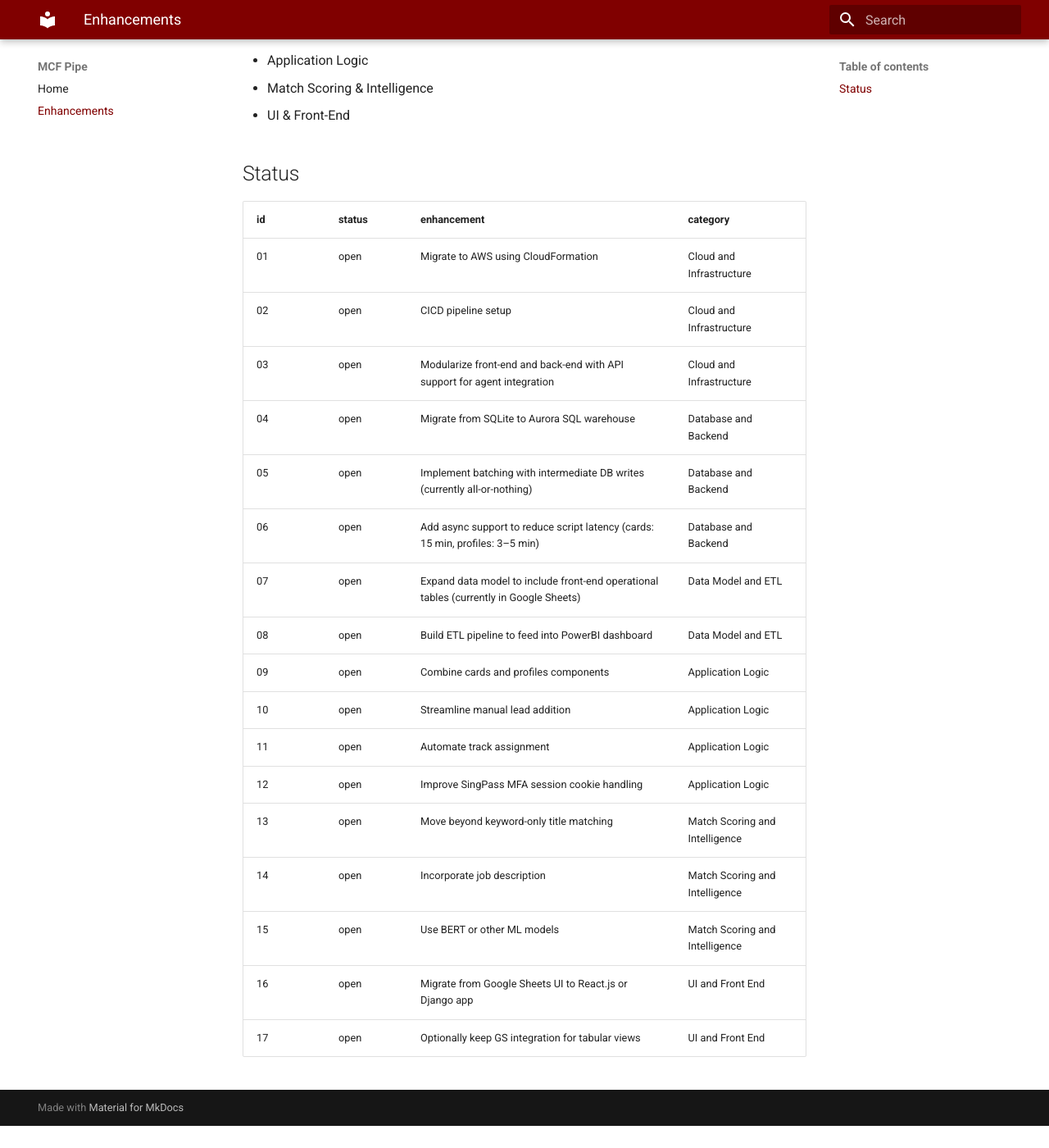
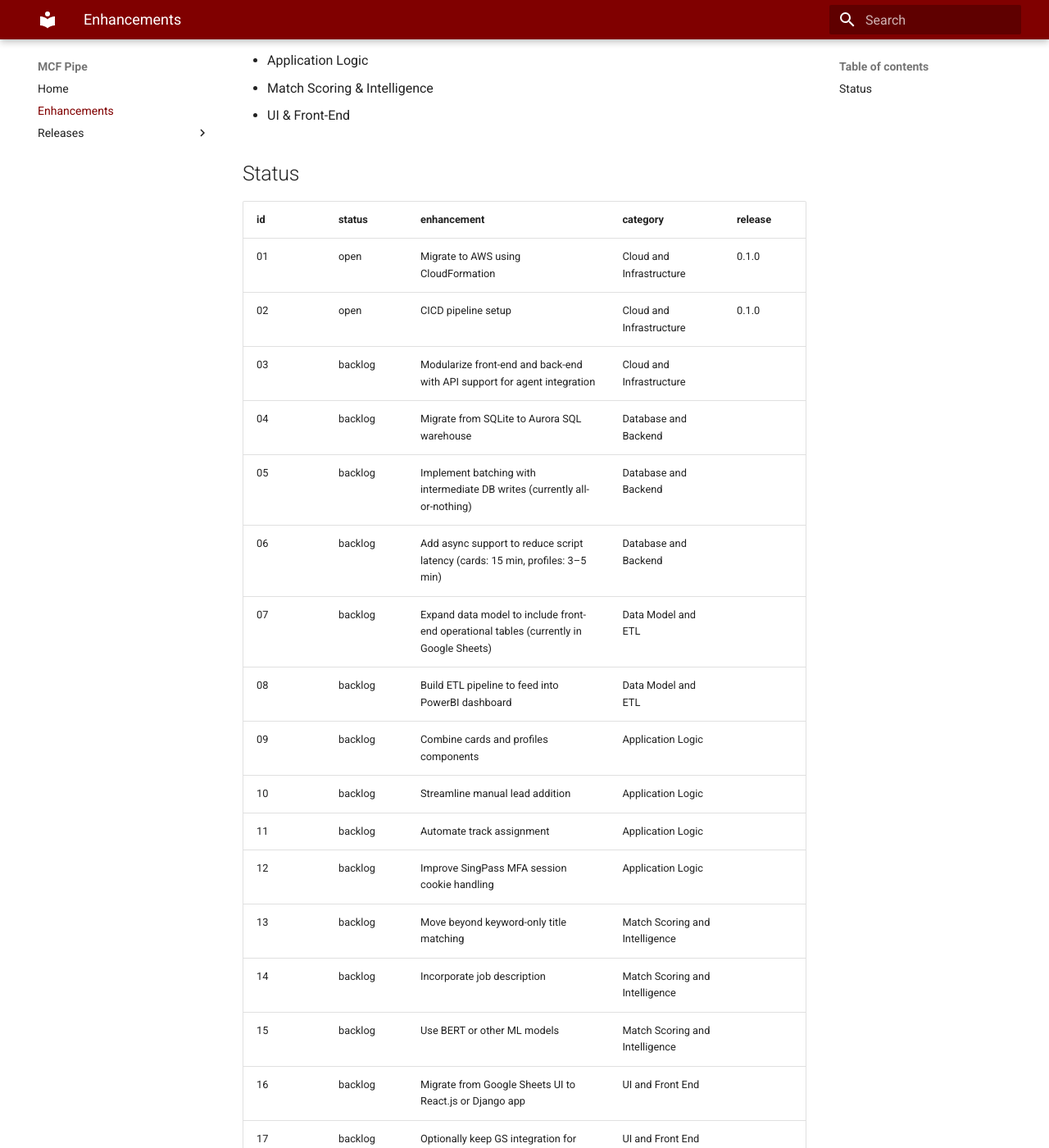
Before and after one commit to yayfalafels/mcfpipe, an MkDocs documentation site: the page built from docs/enhancements.md, in a window 1280 px wide and 1400 px high, scrolled down 261 px. Shown: the whole window at 82% size. Built offline with MkDocs 1.6.1 and Material for MkDocs 9.7.7, drawn with Linux system fonts in a browser that asks for light colours; before the commit the page ends 1634 px from its top, so only the background shows below that.

Commit message:
define scope for release

```diff
--- a/docs/enhancements.md
+++ b/docs/enhancements.md
@@ -11,22 +11,22 @@ __Enhancement categories__
 
 ## Status
 
-| id | status | enhancement | category |
-| - | - |  - | - |
-| 01 | open | Migrate to AWS using CloudFormation | Cloud and Infrastructure |
-| 02 | open | CICD pipeline setup | Cloud and Infrastructure |
-| 03 | open | Modularize front-end and back-end with API support for agent integration | Cloud and Infrastructure  |
-| 04 | open | Migrate from SQLite to Aurora SQL warehouse | Database and Backend |
-| 05 | open | Implement batching with intermediate DB writes (currently all-or-nothing) | Database and Backend |
-| 06 | open | Add async support to reduce script latency (cards: 15 min, profiles: 3–5 min) | Database and Backend |
-| 07 | open | Expand data model to include front-end operational tables (currently in Google Sheets) | Data Model and ETL |
-| 08 | open | Build ETL pipeline to feed into PowerBI dashboard | Data Model and ETL |
-| 09 | open | Combine cards and profiles components | Application Logic |
-| 10 | open | Streamline manual lead addition | Application Logic |
-| 11 | open | Automate track assignment | Application Logic |
-| 12 | open | Improve SingPass MFA session cookie handling | Application Logic |
-| 13 | open | Move beyond keyword-only title matching | Match Scoring and Intelligence |
-| 14 | open | Incorporate job description | Match Scoring and Intelligence |
-| 15 | open | Use BERT or other ML models | Match Scoring and Intelligence |
-| 16 | open | Migrate from Google Sheets UI to React.js or Django app | UI and Front End |
-| 17 | open | Optionally keep GS integration for tabular views | UI and Front End |
+| id | status | enhancement | category | release |
+| - | - |  - | - | - |
+| 01 | open | Migrate to AWS using CloudFormation | Cloud and Infrastructure | 0.1.0 |
+| 02 | open | CICD pipeline setup | Cloud and Infrastructure |0.1.0 |
+| 03 | backlog | Modularize front-end and back-end with API support for agent integration | Cloud and Infrastructure  ||
+| 04 | backlog | Migrate from SQLite to Aurora SQL warehouse | Database and Backend ||
+| 05 | backlog | Implement batching with intermediate DB writes (currently all-or-nothing) | Database and Backend ||
+| 06 | backlog | Add async support to reduce script latency (cards: 15 min, profiles: 3–5 min) | Database and Backend ||
+| 07 | backlog | Expand data model to include front-end operational tables (currently in Google Sheets) | Data Model and ETL ||
+| 08 | backlog | Build ETL pipeline to feed into PowerBI dashboard | Data Model and ETL ||
+| 09 | backlog | Combine cards and profiles components | Application Logic ||
+| 10 | backlog | Streamline manual lead addition | Application Logic ||
+| 11 | backlog | Automate track assignment | Application Logic ||
+| 12 | backlog | Improve SingPass MFA session cookie handling | Application Logic ||
+| 13 | backlog | Move beyond keyword-only title matching | Match Scoring and Intelligence ||
+| 14 | backlog | Incorporate job description | Match Scoring and Intelligence ||
+| 15 | backlog | Use BERT or other ML models | Match Scoring and Intelligence ||
+| 16 | backlog | Migrate from Google Sheets UI to React.js or Django app | UI and Front End ||
+| 17 | backlog | Optionally keep GS integration for tabular views | UI and Front End ||
--- a/mkdocs.yml
+++ b/mkdocs.yml
@@ -3,6 +3,8 @@ site_name: MCF Pipe
 nav:
   - Home: index.md
   - Enhancements: enhancements.md
+  - Releases:
+      - 0.1.0: releases/010_cloud_infra.md
 
 theme:
   name: material
```
Also changed, not shown: AGENTS.md (+35 -0 lines), dev/releases/010_cloud_infra.md (added, +6 -0 lines), docs/index.md (+4 -1 lines), docs/releases/010_cloud_infra.md (added, +2 -0 lines).
